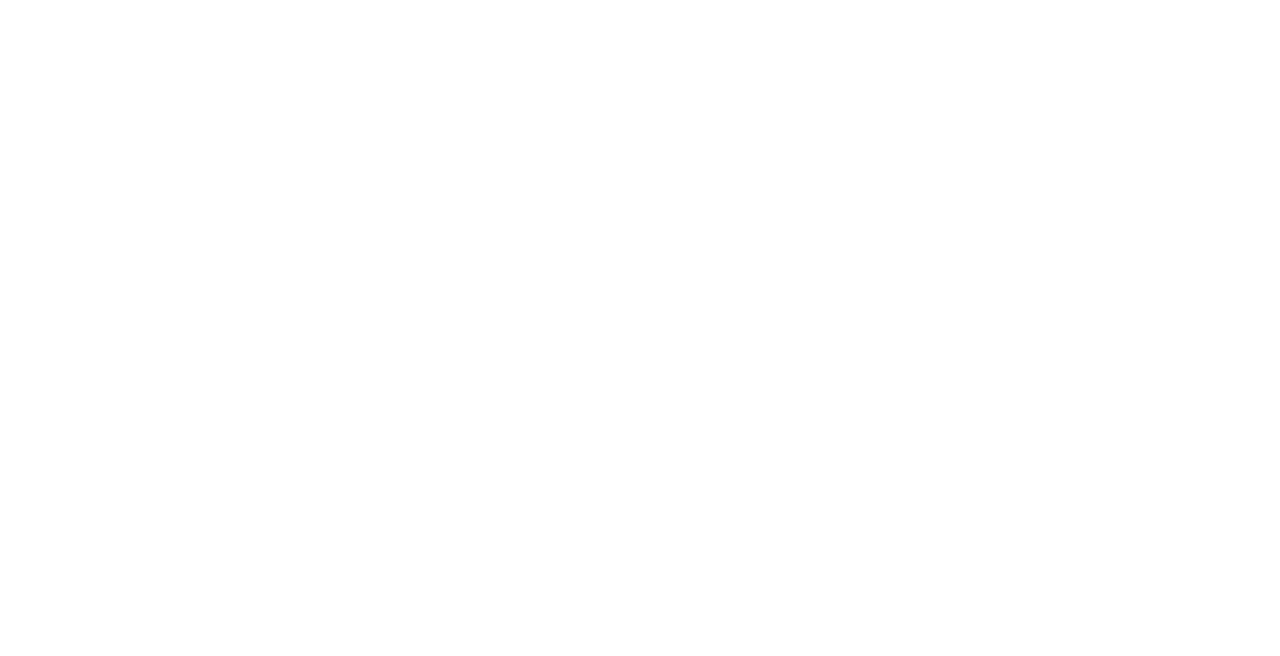
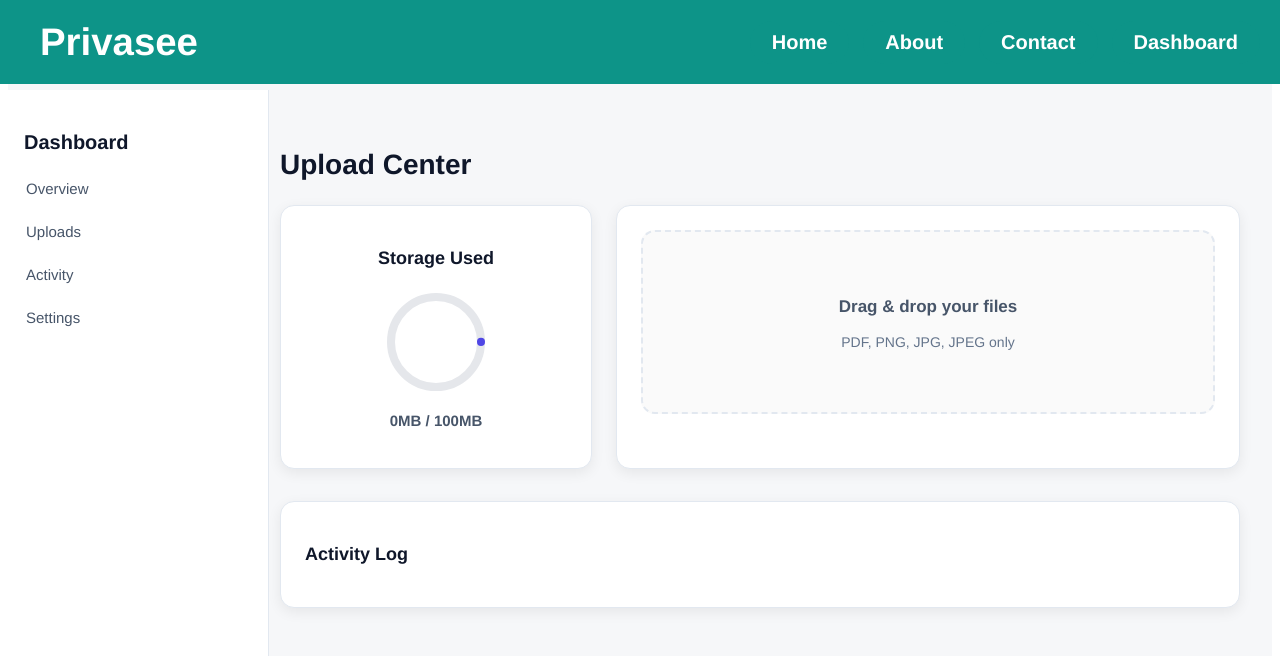
Before and after one commit to abhijithatcloudorbit/Privasee, a React (Vite) app in the folder my-frontend/: page /dashboard in a window 1280 px wide. Before the commit this address had no page. Shown: the top 656 px of the page. Built offline with nearby package versions, Linux system fonts and the light colour scheme.

Commit message:
Dashboard redesign + new layout + CSS + routing updates

```diff
--- a/my-frontend/src/App.jsx
+++ b/my-frontend/src/App.jsx
@@ -5,6 +5,7 @@
 import Home from "./pages/home/Home.jsx";
 import Login from "./pages/Auth/login.jsx";
 import Signup from "./pages/Auth/signup.jsx";
+import DashboardPage from "./pages/dashboard/DashboardPage.jsx"; // ← NEW
 
 export default function App() {
   const [showSplash, setShowSplash] = useState(true);
@@ -20,6 +21,9 @@
             <Route path="/" element={<Home />} />
             <Route path="/login" element={<Login />} />
             <Route path="/signup" element={<Signup />} />
+
+            {/* NEW — Guest Dashboard Route */}
+            <Route path="/dashboard" element={<DashboardPage />} />
           </Routes>
         </BrowserRouter>
       )}
--- /dev/null
+++ b/my-frontend/src/pages/dashboard/DashboardPage.jsx
@@ -0,0 +1,177 @@
+// File: src/pages/dashboard/DashboardPage.jsx
+// Notion-style clean dashboard layout (Pure CSS) — Professional UI
+
+import React, { useState, useCallback } from "react";
+import { useDropzone } from "react-dropzone";
+import { motion } from "framer-motion";
+import Navbar from "../../components/layouts/Navbar.jsx";
+import "./dashboard.css";
+
+export default function DashboardPage() {
+  const [files, setFiles] = useState([]);
+  const [rejected, setRejected] = useState("");
+  const [preview, setPreview] = useState(null);
+  const [progress, setProgress] = useState(0);
+  const [activity, setActivity] = useState([]);
+
+  const simulateUpload = () => {
+    setProgress(0);
+    let val = 0;
+    const t = setInterval(() => {
+      val += 8;
+      setProgress(val);
+      if (val >= 100) clearInterval(t);
+    }, 120);
+  };
+
+  const onDrop = useCallback((accepted, rejectedFiles) => {
+    if (rejectedFiles?.length) {
+      setRejected("Only PDF, PNG, JPG, JPEG allowed.");
+    } else setRejected("");
+
+    if (accepted.length > 0) {
+      simulateUpload();
+
+      const timestamp = new Date().toLocaleTimeString();
+      const mapped = accepted.map(f => ({
+        file: f,
+        url: URL.createObjectURL(f),
+        type: f.type.includes("pdf") ? "pdf" : "image",
+        time: timestamp
+      }));
+
+      setFiles(prev => [...mapped, ...prev]);
+      setActivity(prev => [{ text: `Uploaded ${accepted[0].name}`, time: timestamp }, ...prev]);
+    }
+  }, []);
+
+  const { getRootProps, getInputProps, isDragActive } = useDropzone({
+    onDrop,
+    multiple: true,
+    accept: {
+      "application/pdf": [".pdf"],
+      "image/png": [".png"],
+      "image/jpeg": [".jpg", ".jpeg"],
+    },
+  });
+
+  return (
+    <>
+      <Navbar />
+
+      <div className="dash-wrapper">
+        {/* SIDEBAR */}
+        <aside className="dash-sidebar">
+          <h2 className="side-heading">Dashboard</h2>
+          <ul className="side-nav">
+            <li>Overview</li>
+            <li>Uploads</li>
+            <li>Activity</li>
+            <li>Settings</li>
+          </ul>
+        </aside>
+
+        {/* MAIN */}
+        <main className="dash-main">
+          <h1 className="page-title">Upload Center</h1>
+
+          {/* GRID LAYOUT */}
+          <div className="grid-2col">
+            {/* Storage Card */}
+            <section className="card storage-card">
+              <h3 className="card-title">Storage Used</h3>
+              <div className="storage-circle-wrapper">
+                <svg width="110" height="110">
+                  <circle cx="55" cy="55" r="45" stroke="#e5e7eb" strokeWidth="8" fill="none" />
+                  <circle
+                    cx="55"
+                    cy="55"
+                    r="45"
+                    stroke="#4f46e5"
+                    strokeWidth="8"
+                    fill="none"
+                    strokeDasharray={282}
+                    strokeDashoffset={282 - files.length * 20}
+                    strokeLinecap="round"
+                  />
+                </svg>
+              </div>
+              <p className="storage-value">{files.length * 10}MB / 100MB</p>
+            </section>
+
+            {/* Upload Zone */}
+            <section className="card">
+              <motion.div
+                {...getRootProps()}
+                className={`drop-zone ${isDragActive ? "active-drop" : ""}`}
+                whileHover={{ scale: 1.01 }}
+                whileTap={{ scale: 0.98 }}
+              >
+                <input {...getInputProps()} />
+                {isDragActive ? (
+                  <p className="drop-text-active">Release to upload</p>
+                ) : (
+                  <>
+                    <p className="drop-text">Drag & drop your files</p>
+                    <p className="drop-sub">PDF, PNG, JPG, JPEG only</p>
+                  </>
+                )}
+              </motion.div>
+
+              {progress > 0 && progress < 100 && (
+                <div className="progress-bar">
+                  <div className="progress-fill" style={{ width: `${progress}%` }}></div>
+                </div>
+              )}
+
+              {rejected && <p className="error-msg">{rejected}</p>}
+            </section>
+          </div>
+
+          {/* Recent Uploads */}
+          {files.length > 0 && (
+            <section className="card">
+              <h3 className="card-title">Recent Uploads</h3>
+              <ul className="file-list">
+                {files.map((f, i) => (
+                  <li key={i} className="file-row" onClick={() => setPreview(f)}>
+                    <span className="file-icon">{f.type === "pdf" ? "📄" : "🖼️"}</span>
+                    <span className="file-name">{f.file.name}</span>
+                    <span className="file-size">{Math.round(f.file.size / 1024)} KB</span>
+                  </li>
+                ))}
+              </ul>
+            </section>
+          )}
+
+          {/* Activity Log */}
+          <section className="card">
+            <h3 className="card-title">Activity Log</h3>
+            <ul className="activity-list">
+              {activity.map((act, idx) => (
+                <li key={idx} className="activity-row">
+                  {act.time} — {act.text}
+                </li>
+              ))}
+            </ul>
+          </section>
+        </main>
+      </div>
+
+      {/* Preview Modal */}
+      {preview && (
+        <div className="modal-overlay" onClick={() => setPreview(null)}>
+          <div className="modal-box">
+            <h3 className="modal-title">{preview.file.name}</h3>
+
+            {preview.type === "image" ? (
+              <img src={preview.url} className="modal-img" />
+            ) : (
+              <iframe src={preview.url} className="modal-pdf" />
+            )}
+          </div>
+        </div>
+      )}
+    </>
+  );
+}
--- /dev/null
+++ b/my-frontend/src/pages/dashboard/dashboard.css
@@ -0,0 +1,259 @@
+/* Notion-style, consistent with existing UI (header, spacing, typography) */
+
+:root {
+  --bg: #f6f7f9;
+  --card-bg: #ffffff;
+  --border: #e2e8f0;
+  --text-dark: #0f172a;
+  --text-mid: #475569;
+  --brand: #0f766e;
+  --radius: 14px;
+  --shadow: 0 4px 14px rgba(0,0,0,0.07);
+  --font: Helvetica, Arial, sans-serif;
+}
+
+body {
+  font-family: var(--font);
+}
+
+/* LAYOUT WRAPPER */
+.dash-wrapper {
+  display: flex;
+  background: var(--bg);
+  min-height: 100vh;
+  padding-top: 90px; /* prevent navbar overlap */
+}
+
+/* SIDEBAR */
+.dash-sidebar {
+  width: 220px;
+  background: #ffffff;
+  border-right: 1px solid var(--border);
+  padding: 24px;
+  height: calc(100vh - 90px);
+  position: fixed;
+  top: 90px;
+  left: 0;
+}
+
+.side-heading {
+  font-size: 20px;
+  font-weight: 700;
+  margin-bottom: 20px;
+  color: var(--text-dark);
+}
+
+.side-nav {
+  list-style: none;
+  padding: 0;
+  margin: 0;
+  display: flex;
+  flex-direction: column;
+  gap: 14px;
+  color: var(--text-mid);
+  font-size: 15px;
+}
+
+.side-nav li {
+  cursor: pointer;
+  padding: 6px 2px;
+  transition: 0.15s ease;
+}
+
+.side-nav li:hover {
+  color: var(--brand);
+  font-weight: 600;
+}
+
+/* MAIN CONTENT */
+.dash-main {
+  margin-left: 240px;
+  padding: 32px;
+  width: calc(100% - 240px);
+}
+
+.page-title {
+  font-size: 28px;
+  font-weight: 800;
+  margin-bottom: 24px;
+  color: var(--text-dark);
+}
+
+/* GRID */
+.grid-2col {
+  display: grid;
+  grid-template-columns: 1fr 2fr;
+  gap: 24px;
+  margin-bottom: 32px;
+}
+
+/* CARD */
+.card {
+  background: var(--card-bg);
+  padding: 24px;
+  border-radius: var(--radius);
+  box-shadow: var(--shadow);
+  border: 1px solid var(--border);
+}
+
+.card-title {
+  font-size: 18px;
+  font-weight: 700;
+  margin-bottom: 18px;
+  color: var(--text-dark);
+}
+
+/* STORAGE WIDGET */
+.storage-card {
+  text-align: center;
+}
+
+.storage-circle-wrapper {
+  display: flex;
+  justify-content: center;
+  margin-bottom: 12px;
+}
+
+.storage-value {
+  font-size: 15px;
+  color: var(--text-mid);
+  font-weight: 600;
+}
+
+/* DROP ZONE */
+.drop-zone {
+  border: 2px dashed var(--border);
+  border-radius: var(--radius);
+  padding: 48px 20px;
+  text-align: center;
+  cursor: pointer;
+  transition: 0.2s ease;
+  background: #fafafa;
+}
+
+.drop-zone:hover {
+  background: #f1f5f9;
+}
+
+.active-drop {
+  border-color: var(--brand);
+  background: #ecfdf5;
+}
+
+.drop-text {
+  font-size: 17px;
+  font-weight: 600;
+  color: var(--text-mid);
+}
+
+.drop-sub {
+  font-size: 14px;
+  color: #64748b;
+  margin-top: 4px;
+}
+
+.drop-text-active {
+  font-size: 17px;
+  font-weight: 700;
+  color: var(--brand);
+}
+
+/* PROGRESS BAR */
+.progress-bar {
+  margin-top: 16px;
+  height: 8px;
+  background: #e2e8f0;
+  border-radius: 10px;
+  overflow: hidden;
+}
+
+.progress-fill {
+  background: var(--brand);
+  height: 100%;
+  transition: width 0.3s;
+}
+
+/* FILE LIST */
+.file-list {
+  list-style: none;
+  padding: 0;
+  margin: 0;
+}
+
+.file-row {
+  padding: 12px;
+  border: 1px solid var(--border);
+  border-radius: var(--radius);
+  display: flex;
+  justify-content: space-between;
+  align-items: center;
+  margin-bottom: 10px;
+  cursor: pointer;
+  transition: 0.15s;
+}
+
+.file-row:hover {
+  background: #f8fafc;
+}
+
+.file-name {
+  font-weight: 600;
+  color: var(--text-dark);
+}
+
+.file-size {
+  font-size: 13px;
+  color: var(--text-mid);
+}
+
+/* ACTIVITY LOG */
+.activity-list {
+  list-style: none;
+  padding: 0;
+  margin: 0;
+}
+
+.activity-row {
+  padding: 10px 2px;
+  font-size: 14px;
+  color: var(--text-mid);
+  border-bottom: 1px solid #e5e7eb;
+}
+
+/* MODAL */
+.modal-overlay {
+  position: fixed;
+  inset: 0;
+  background: rgba(0,0,0,0.45);
+  display: flex;
+  justify-content: center;
+  align-items: center;
+  z-index: 999;
+}
+
+.modal-box {
+  background: #fff;
+  width: 70%;
+  max-width: 680px;
+  padding: 24px;
+  border-radius: var(--radius);
+  box-shadow: var(--shadow);
+}
+
+.modal-title {
+  font-size: 18px;
+  font-weight: 700;
+  margin-bottom: 16px;
+}
+
+.modal-img {
+  width: 100%;
+  border-radius: var(--radius);
+}
+
+.modal-pdf {
+  width: 100%;
+  height: 500px;
+  border: none;
+  border-radius: var(--radius);
+}
```
